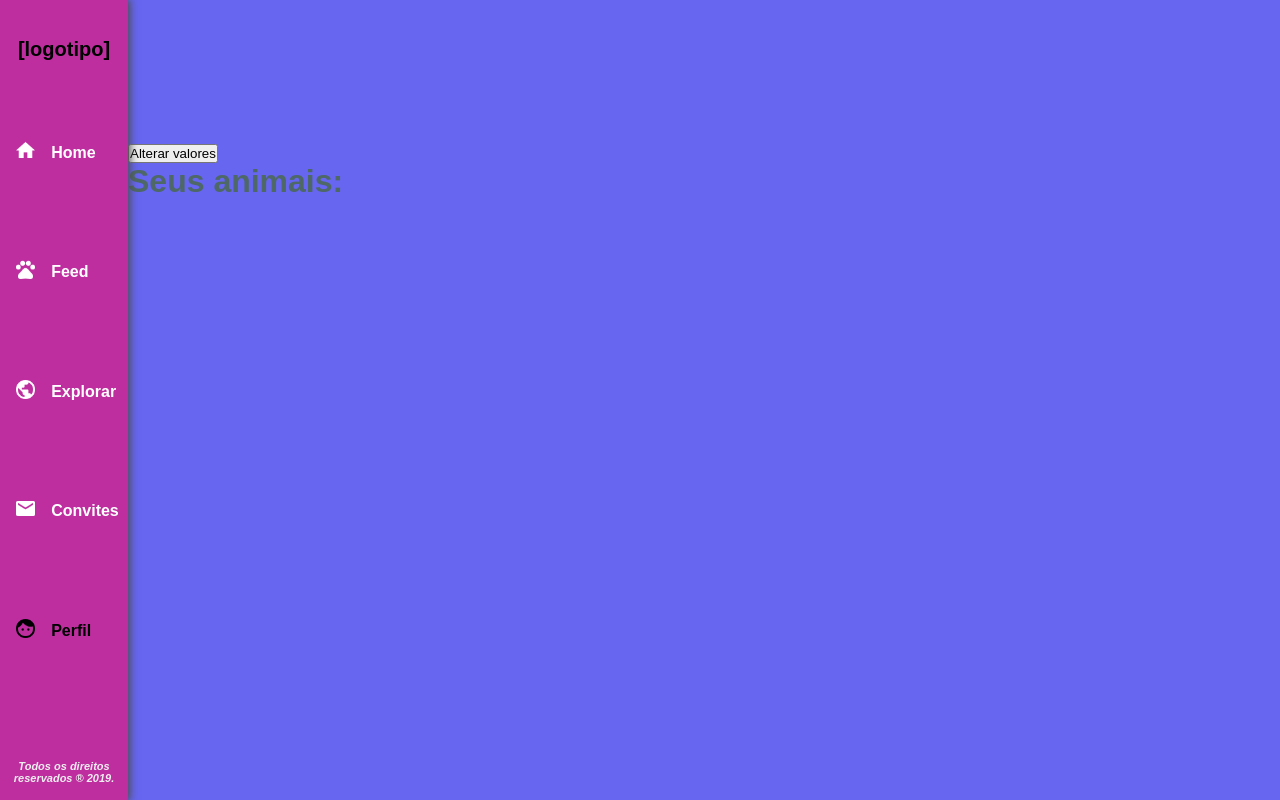
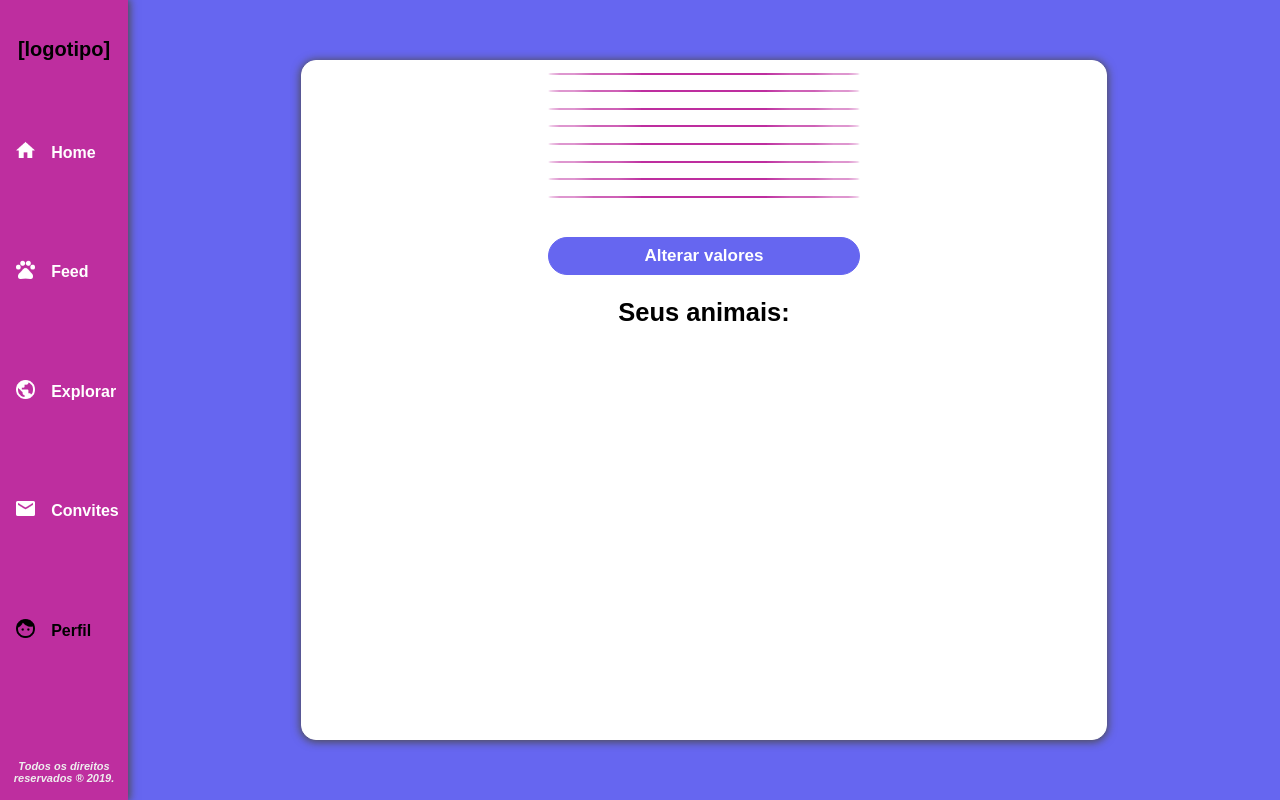
Before and after one commit to notlekmelo/Metazoa, a PHP site: page /Pages/perfil.php in a window 1280 px wide. Run offline with PHP 8.4, Linux system fonts and the light colour scheme; the visitor is signed in with stand-in values (Sample User, id 1); data that the repository does not hold is empty.

Commit message:
front-end feed e perfil

```diff
--- a/Css/feed.css
+++ b/Css/feed.css
@@ -9,4 +9,54 @@ body {
   background-color: var(--cor-padrao);
   height: 100%;
   margin-left: 10%;
+  display: flex;
+  justify-content: center;
+  align-items: center;
 }
+
+#container {
+  font-size: 17px;
+  min-width: 70%;
+  min-height: 85%;
+  text-align: center;
+  background-color: white;
+  border: 1px solid white;
+  border-radius: 15px;
+  margin: 0 auto;
+  padding: 1%;
+  max-width: 40%;
+  box-shadow: 0px 1px 8px 1px rgb(77, 76, 76);
+}
+
+button {
+  margin-top: 3%;
+  font-weight: 550;
+  width: 40%;
+  font-size: 17px;
+  border: 1px solid var(--cor-padrao);
+  border-radius: 20px;
+  padding: 1%;
+  color: white;
+  background: var(--cor-padrao);
+}
+
+button:hover {
+  cursor: pointer;
+  background: var(--cor-second);
+  border: 1px solid var(--cor-second);
+  transition: all 0.2s;
+}
+
+h2 {
+  margin-top: 3%;
+  color: black;
+}
+
+hr {
+  border-radius: 100%;
+  margin: auto;
+  width: 40%;
+  margin-bottom: 2%;
+  border: 1px solid;
+  border-color: var(--cor-second);
+}
--- a/Pages/perfil.php
+++ b/Pages/perfil.php
@@ -53,27 +53,28 @@
         </div>
     </div>
     <div id="corpo">
+        <div id="container">
             <?php
             require_once "../Backend/BancoDados.php";
             $bd = new BancoDados();
             session_start();
 
-            $perfil = $bd->getAllInfo($_SESSION['logado'],$_SESSION['tipo']);
-            echo $perfil['Nome'] ."<br/>". $perfil['Email'] ."<br/>". $perfil['Telefone'] ."<br/>". $perfil['Rua'] ."<br/>" .$perfil['Bairro'] ."<br/>". $perfil['Cidade'] ."<br/>" . $perfil['Estado'] ."<br/>" ;
-            if($_SESSION['tipo'] === "instituicao"){
-                echo $perfil['CNPJ'] ."<br/>" .$perfil['Conta'];
+            $perfil = $bd->getAllInfo($_SESSION['logado'], $_SESSION['tipo']);
+            echo $perfil['Nome'] . "<hr/>" . $perfil['Email'] . "<hr/>" . $perfil['Telefone'] . "<hr/>" . $perfil['Rua'] . "<hr/>" . $perfil['Bairro'] . "<hr/>" . $perfil['Cidade'] . "<hr/>" . $perfil['Estado'] . "<hr/>";
+            if ($_SESSION['tipo'] === "instituicao") {
+                echo $perfil['CNPJ'] . "<hr/>" . $perfil['Conta'];
             }
             ?>
             <button onclick="MostraCampo()">Alterar valores</button>
             <form action="../Backend/Cadastro.php" method="POST" autocomplete="off">
-            <input id="campoInput" type="text" placeholder="Campo a ser alterado" name="campoInput"  style="display:none;" required>
+                <input id="campoInput" type="text" placeholder="Campo a ser alterado" name="campoInput" style="display:none;" required>
                 <input id="valorInput" type="text" placeholder="Novo valor" name="valorInput" style="display:none;" required>
                 <input id="buttonSubmit" type="submit" value="Confirmar" style="display:none;">
             </form>
-    <h1>Seus animais: </h1>
+            <h2>Seus animais: </h2>
+        </div>
     </div>
     <script type="text/javascript">
-
         function MostraCampo() {
             document.getElementById("campoInput").removeAttribute("style");
             document.getElementById("valorInput").removeAttribute("style");
```
Also changed, not shown: Pages/feed.php (+13 -13 lines). Lines whose indentation alone changed are shown as unchanged.
